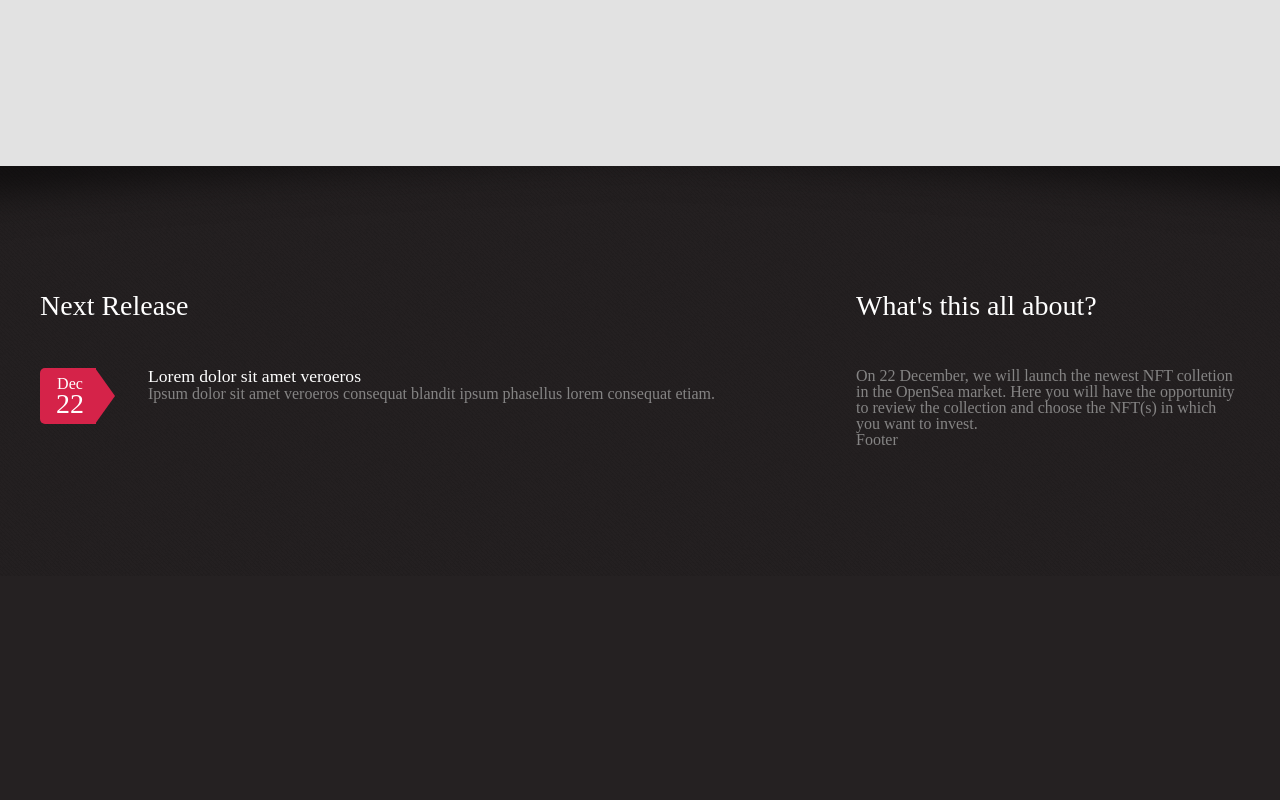
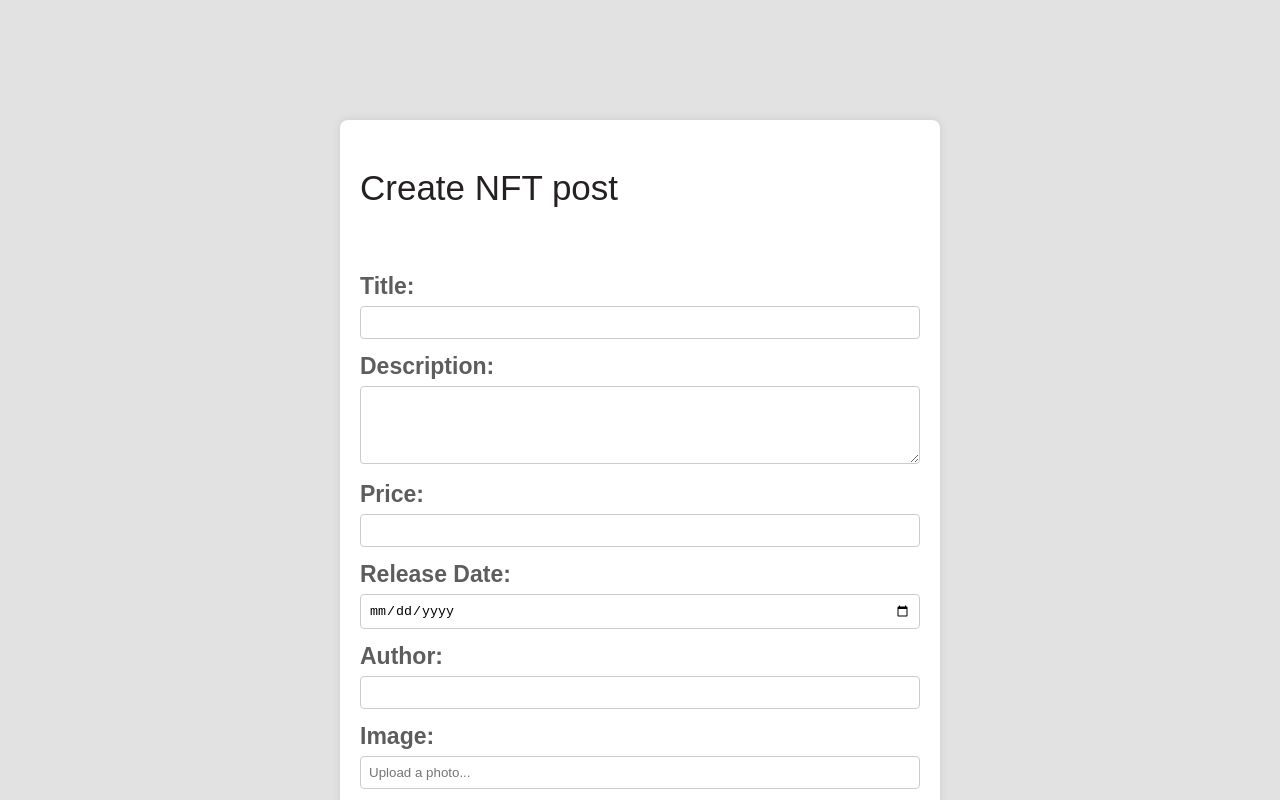
Before and after one commit to vaninaNina/react-js-project, a React (Vite) app in the folder client/: page /create in a window 1280 px wide. Shown: the part 280-1080 px from the top of the page. Before the commit the page ends 856 px from the top, so only its background shows below. Built offline with nearby package versions, Linux system fonts and the light colour scheme.

Commit message:
create page update - handler added + css update

```diff
--- a/client/src/App.jsx
+++ b/client/src/App.jsx
@@ -8,6 +8,7 @@ import Login from "./components/login/Login.jsx";
 import { AuthProvider } from "./context/auth-context.jsx";
 import MainPage from "./components/main-page/MainPage.jsx";
 import Register from "./components/register/Register.jsx";
+import Create from "./components/createNft/Create.jsx";
 
 function App() {
   return (
@@ -22,6 +23,7 @@ function App() {
             <Route path="/about" element={<About />}></Route>
             <Route path="/login" element={<Login />}></Route>
             <Route path="/register" element={<Register />}></Route>
+            <Route path="/create" element={<Create />}></Route>
           </Routes>
         </div>
       </div>
--- a/client/src/components/Header/Header.jsx
+++ b/client/src/components/Header/Header.jsx
@@ -25,6 +25,9 @@ const Header = () => {
                     <Link to="/blog">Blog</Link>
                   </li>
                   <li>
+                    <Link to="/create">Create</Link>
+                  </li>
+                  <li>
                     <Link to="/about">About</Link>
                   </li>
                   <li>
--- a/client/src/components/createNft/Create.jsx
+++ b/client/src/components/createNft/Create.jsx
@@ -1,14 +1,21 @@
 import "../createNft/create.css";
 
 const Create = () => {
+  const createNftSubmitHandler = (e) => {
+    e.preventDefault();
+
+    const { title, description, price, releaseDate, author, imageUrl } =
+      Object.fromEntries(new FormData(e.currentTarget));
+  };
+
   return (
     <div className="container">
       <h2>Create NFT post</h2>
       <form>
-        <label forHtml="title">Title:</label>
+        <label htmlFor="title">Title:</label>
         <input type="text" id="title" name="title" required />
 
-        <label forHtml="description">Description:</label>
+        <label htmlFor="description">Description:</label>
         <textarea
           id="description"
           name="description"
@@ -16,15 +23,22 @@ const Create = () => {
           required
         ></textarea>
 
-        <label forHtml="price">Price:</label>
+        <label htmlFor="price">Price:</label>
         <input type="text" id="price" name="price" required />
 
-        <label forHtml="releaseDate">Release Date:</label>
+        <label htmlFor="releaseDate">Release Date:</label>
         <input type="date" id="releaseDate" name="releaseDate" required />
 
-        <label forHtml="author">Author:</label>
+        <label htmlFor="author">Author:</label>
         <input type="text" id="author" name="author" required />
 
+        <label htmlFor="nft-img">Image:</label>
+        <input
+          type="text"
+          id="imageUrl"
+          name="imageUrl"
+          placeholder="Upload a photo..."
+        />
         <button type="submit">Create</button>
       </form>
     </div>
--- a/client/src/components/createNft/create.css
+++ b/client/src/components/createNft/create.css
@@ -3,6 +3,10 @@ body {
   margin: 0;
   padding: 0;
   background-color: #f4f4f4;
+}
+
+h2 {
+  margin-bottom: 2em;
 }
 
 .container {
```
